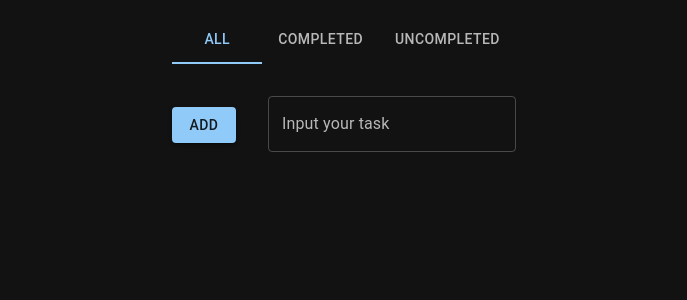
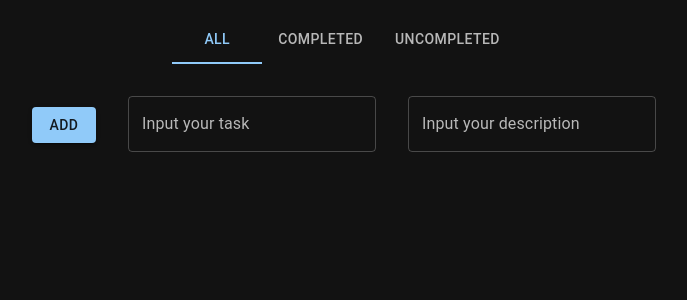
Before and after one commit to NikRych223/simple-react-todo, a React (Create React App) app: page / in a window 1280 px wide. Shown: the top 300 px of the page, without its empty margins (296-983 px from the left). Built offline with nearby package versions, Linux system fonts and the light colour scheme.

Commit message:
add time

```diff
--- a/src/components/add-new-task/AddNewTask.js
+++ b/src/components/add-new-task/AddNewTask.js
@@ -10,21 +10,27 @@ const AddNewTask = (props) => {
     // const {setTodoArray, todoArray, idIncrement} = props;
     const {todoArray, setTodoArray, idIncrement} = useContext(ToDoContext);
 
-    const [inputText, setInputText] = useState("");
+    const [titleText, setTitleText] = useState("");
+    const [descText, setDescText] = useState("");
     const [error, setError] = useState(false);
-    const [errorMessage, setErrorMessage] = useState("");
+    const [errorMessageTitle, setErrorMessageTitle] = useState("");
+    const [errorMessageDesc, setErrorMessageDesc] = useState("");
 
     const addNewItem = () => {
         if (!error) {
-            if (inputText === "" || inputText === " ") {
+            if (titleText === "" || titleText === " ") {
                 setError(true);
                 return;
             }
 
+            const time = new Date().toLocaleTimeString();
+            const date = new Date().toLocaleDateString();
+
             const newTask = {
                 id: idIncrement(),
-                text: inputText,
-                description: inputText,
+                text: titleText,
+                description: descText,
+                time: `${time} ${date}`,
                 completed: false
             };
 
@@ -32,26 +38,27 @@ const AddNewTask = (props) => {
                 return [...prev, newTask];
             });
 
-            setInputText("");
+            setTitleText("");
+            setDescText("");
             saveInLocalStorage("todoData", [...todoArray, newTask]);
         }
     };
 
-    const onHandleChange = (e) => {
+    const onHandleChange = (e, setText, setErrorMessage, min, max) => {
         const value = e.target.value;
-        setInputText(value);
+        setText(value);
 
         const checkNotEmpy = value === null || value === "" || value === " ";
 
         if (checkNotEmpy) {
             setError(true);
             setErrorMessage("Field must not be empty");
-        } else if (value.length < 5) {
+        } else if (value.length < min) {
             setError(true);
-            setErrorMessage("Title too short");
-        } else if (value.length > 30) {
+            setErrorMessage("Text too short");
+        } else if (value.length > max) {
             setError(true);
-            setErrorMessage("Title too long");
+            setErrorMessage("Text too long");
         } else {
             setError(false);
         }
@@ -66,10 +73,19 @@ const AddNewTask = (props) => {
                         id="outlined-basic"
                         label={error ? "Error" : "Input your task"}
                         variant="outlined"
-                        value={inputText}
-                        onChange={(e) => onHandleChange(e)}
+                        value={titleText}
+                        onChange={(e) => onHandleChange(e, setTitleText, setErrorMessageTitle, 5, 30)}
                         error={error ? true : false}
-                        helperText={error ? errorMessage : null}/>
+                        helperText={error ? errorMessageTitle : null}/>
+
+                        <TextField
+                        id="outlined-basic"
+                        label={error ? "Error" : "Input your description"}
+                        variant="outlined"
+                        value={descText}
+                        onChange={(e) => onHandleChange(e, setDescText, setErrorMessageDesc, 5, 100)}
+                        error={error ? true : false}
+                        helperText={error ? errorMessageDesc : null}/>
                 </Box>
             </div>
         </Container>
--- a/src/components/app-todo/AppTodo.js
+++ b/src/components/app-todo/AppTodo.js
@@ -10,7 +10,7 @@ const AppTodo = (props) => {
 
     const elements = filteredData.map((item, i) => {
 
-        const { id, text, description, completed } = item;
+        const { id, text, description, time, completed } = item;
 
         return (
             <ListItem key={id} sx={{display: "flex", flexDirection: "column"}}>
@@ -18,6 +18,7 @@ const AppTodo = (props) => {
                     id={id}
                     text={text}
                     description={description}
+                    time={time}
                     completed={completed}/>
             </ListItem>
         );
@@ -58,13 +59,13 @@ const ControledCheckBox = ({id, initialCheck}) => {
 
 // ADD DESCRIPTION
 
-const TodoItem = ({id, text, description, completed}) => {
+const TodoItem = ({id, text, description, time, completed}) => {
 
     const { onRemoveTask } = useContext(ToDoContext);
 
     const [descClick, setDescClick] = useState(false);
 
-    const descElement = descClick ? <DescriptionModule description={description}/> : null;
+    const descElement = descClick ? <DescriptionModule description={description} time={time}/> : null;
 
     return (
         <>
@@ -81,10 +82,11 @@ const TodoItem = ({id, text, description, completed}) => {
     );
 };
 
-const DescriptionModule = ({description}) => {
+const DescriptionModule = ({description, time}) => {
     return (
         <Box sx={{mb: 2, mt: 1, width: "80%", height: "100%"}}>
-            <Typography variant="body1">{description}</Typography>
+            <Typography variant="body1">Description: {description}</Typography>
+            <Typography variant="body1">Time: {time}</Typography>
         </Box>
     );
 };
```
